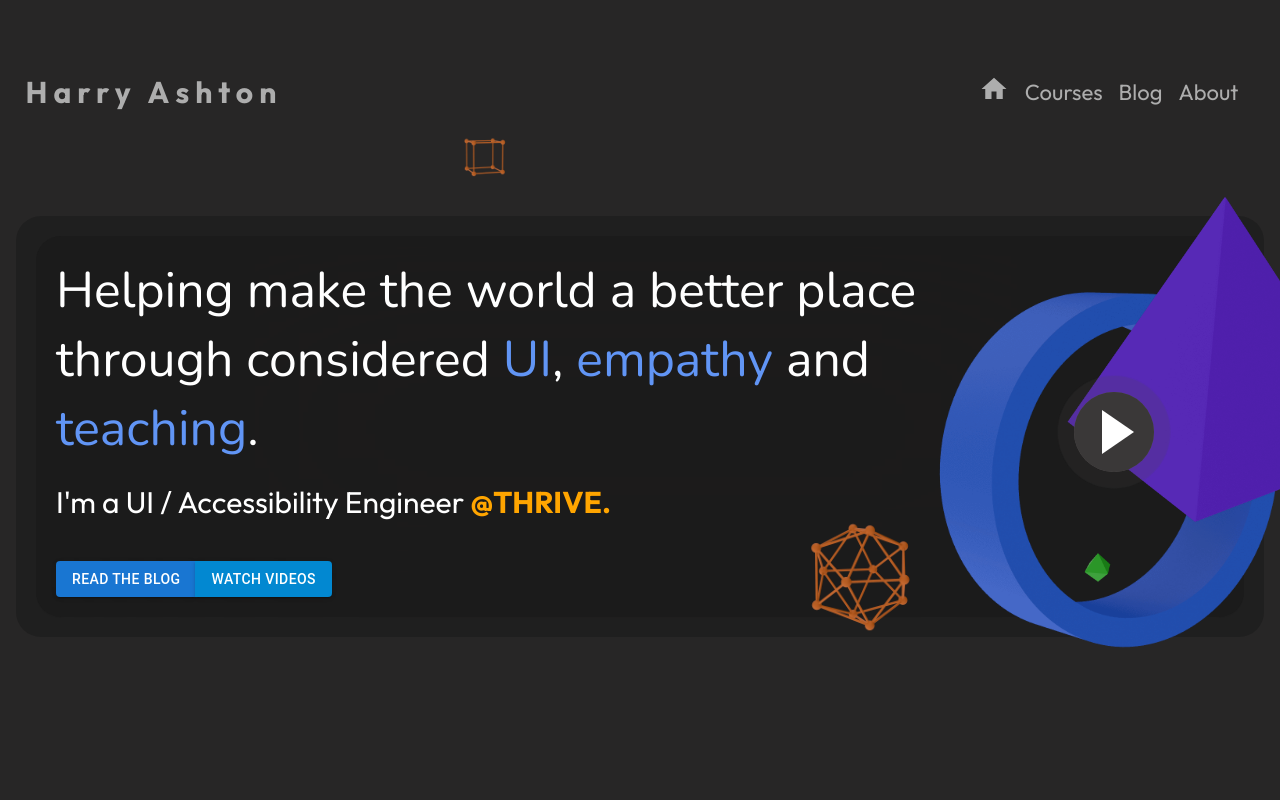
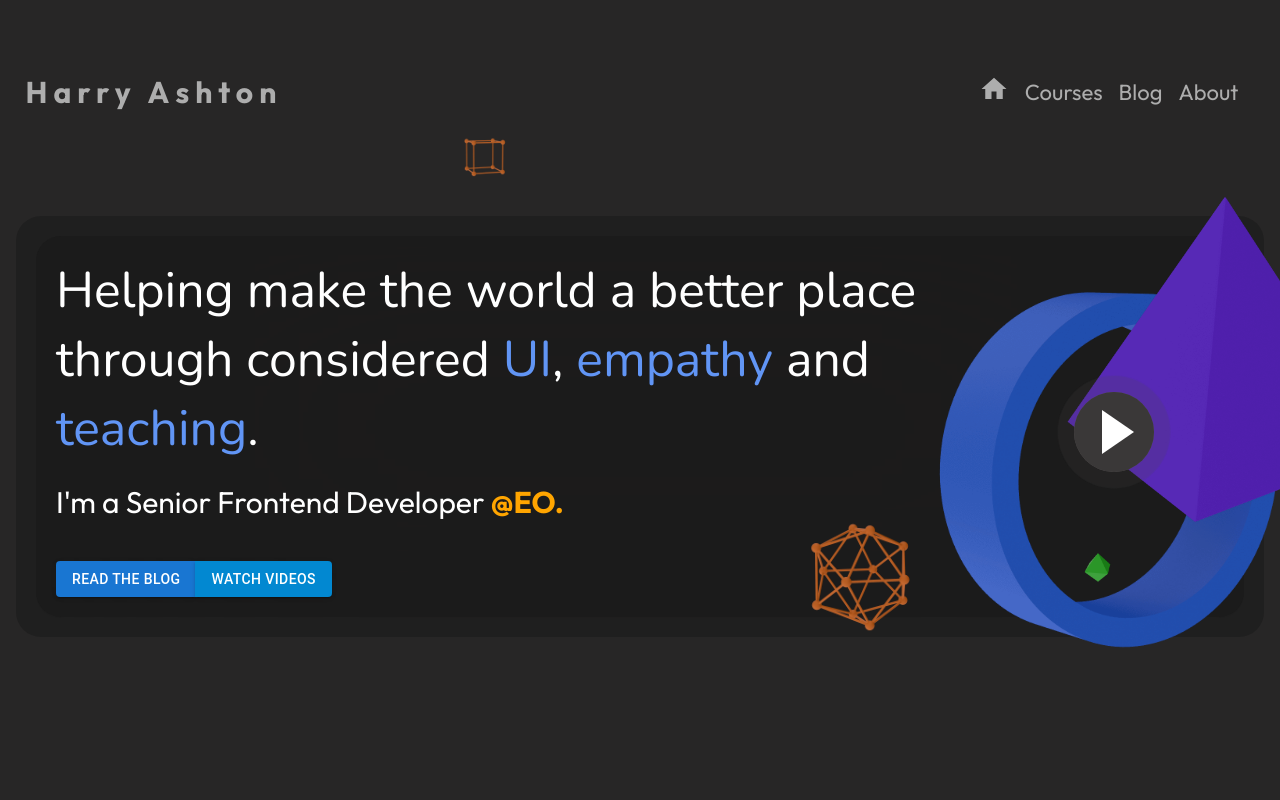
Before and after one commit to thehashton/harry-nextjs-blog, a Next.js app: page / in a window 1280 px wide. Shown: the top 800 px of the page. Built offline with nearby package versions, Linux system fonts and the light colour scheme.

Commit message:
Updates hero job title/company

```diff
--- a/components/Hero/Hero.tsx
+++ b/components/Hero/Hero.tsx
@@ -8,7 +8,7 @@ const Hero = () => {
   return (
     <HeroWrapper>
         <Title>Helping make the world a better place through considered <span style={{color: "#6195f5"}}>UI</span>, <span style={{color: "#6195f5"}}>empathy</span> and <span style={{color: "#6195f5"}}>teaching</span>.</Title>
-        <Subtitle>I'm a UI / Accessibility Engineer <b style={{color: "orange"}}>@THRIVE.</b></Subtitle>
+        <Subtitle>I'm a Senior Frontend Developer <b style={{color: "orange"}}>@EO.</b></Subtitle>
       <ButtonGroup style={{marginTop: '40px'}}>
         <BlogButton variant="contained" color="primary" href="#blog" disableRipple>Read the Blog</BlogButton>
         <VideosButton variant="contained" color="info" href="#videos" disableRipple>Watch Videos</VideosButton>
```
